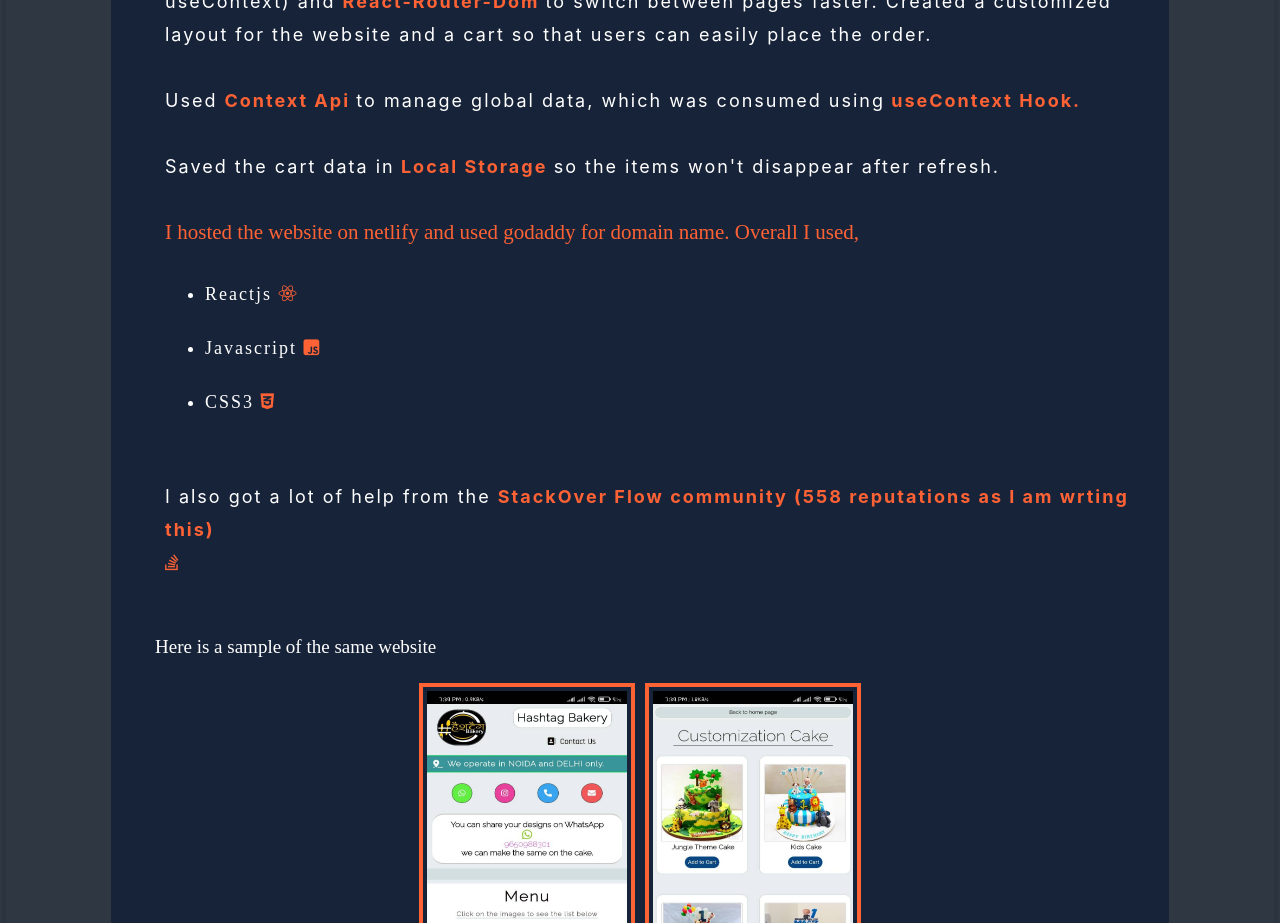
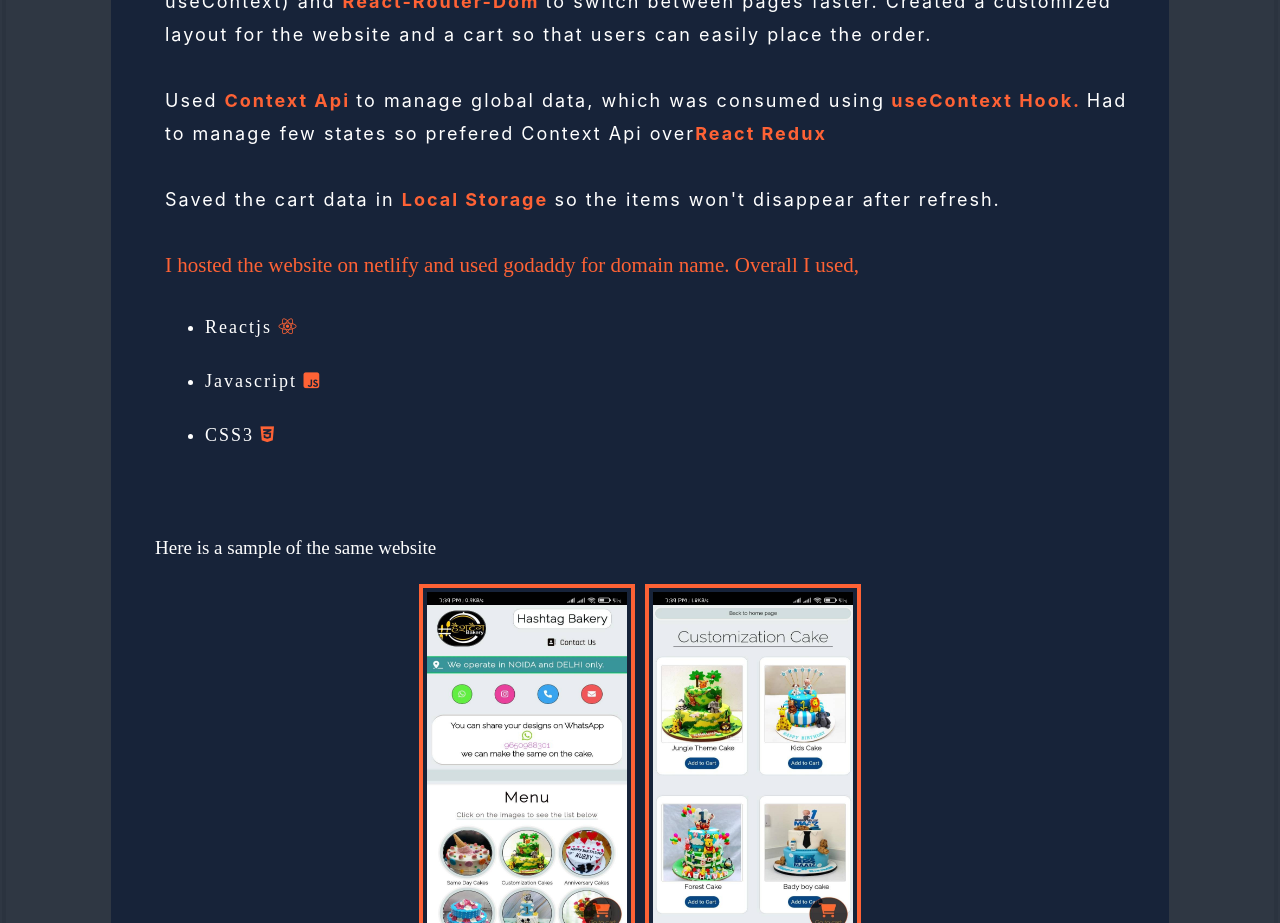
Before and after one commit to ankitsingh2105/Portfolio, a React (Create React App) app: page / in a window 1280 px wide. Shown: the part 4680-5603 px from the top of the page. Built offline with nearby package versions, Linux system fonts and the light colour scheme; a web font is replaced by a local one.

Commit message:
added content about redux

```diff
--- a/src/COMPONENTS/Newhome.jsx
+++ b/src/COMPONENTS/Newhome.jsx
@@ -431,9 +431,10 @@ export default function Newhome() {
                         <br></br>
                         <br></br>
                         Used <strong className='string' style={greetingstyle}>Context Api </strong>to manage global data, which was consumed using
-                        <strong className='string' style={greetingstyle}> useContext Hook. </strong>
-                        <br /><br />  Saved the cart data in
-                         <strong className='string' style={greetingstyle}> Local Storage </strong>so the items won't disappear after refresh.
+                        <strong className='string' style={greetingstyle}> useContext Hook. </strong> Had to manage few states so prefered Context Api over
+                        <strong className='string' style={greetingstyle}>React Redux</strong>
+                        <br /><br />
+                        Saved the cart data in <strong className='string' style={greetingstyle}> Local Storage </strong>so the items won't disappear after refresh.
 
                         <br /><br />
                         <div className="design" style={greetingstyle}>
@@ -446,10 +447,6 @@ export default function Newhome() {
                             <li style={whitetoblack} className='lik'>CSS3       <i style={greetingstyle} class="fa-brands fa-css3-alt"></i></li>
                         </ul>
                         <br />
-                        I also got a lot of help from the <strong className='string' style={greetingstyle}>StackOver Flow community (558 reputations as I am wrting this)</strong><br />
-                        <i style={greetingstyle} class="fa-brands fa-stack-overflow"></i>
-                        <br /><br />
-
                     </p>
                     <div className="sample" style={whitetoblack}>
                         Here is a sample of the same website
```
Also changed, not shown: src/COMPONENTS/wicking.jpg (added), src/COMPONENTS/wwwww.jpg (added).
